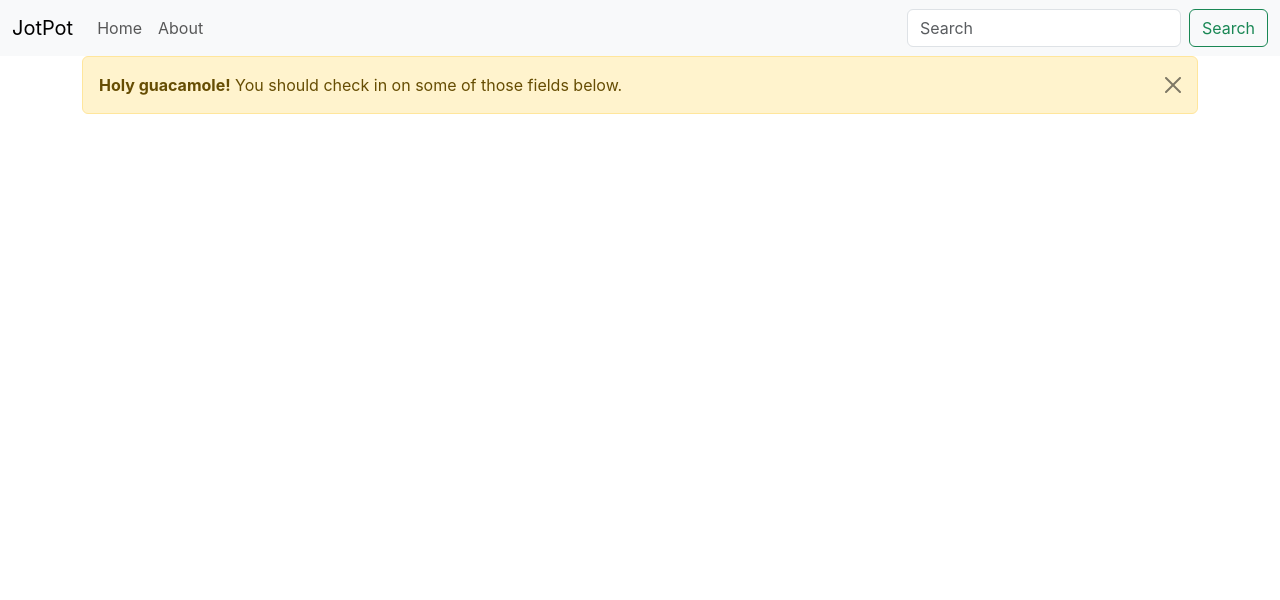
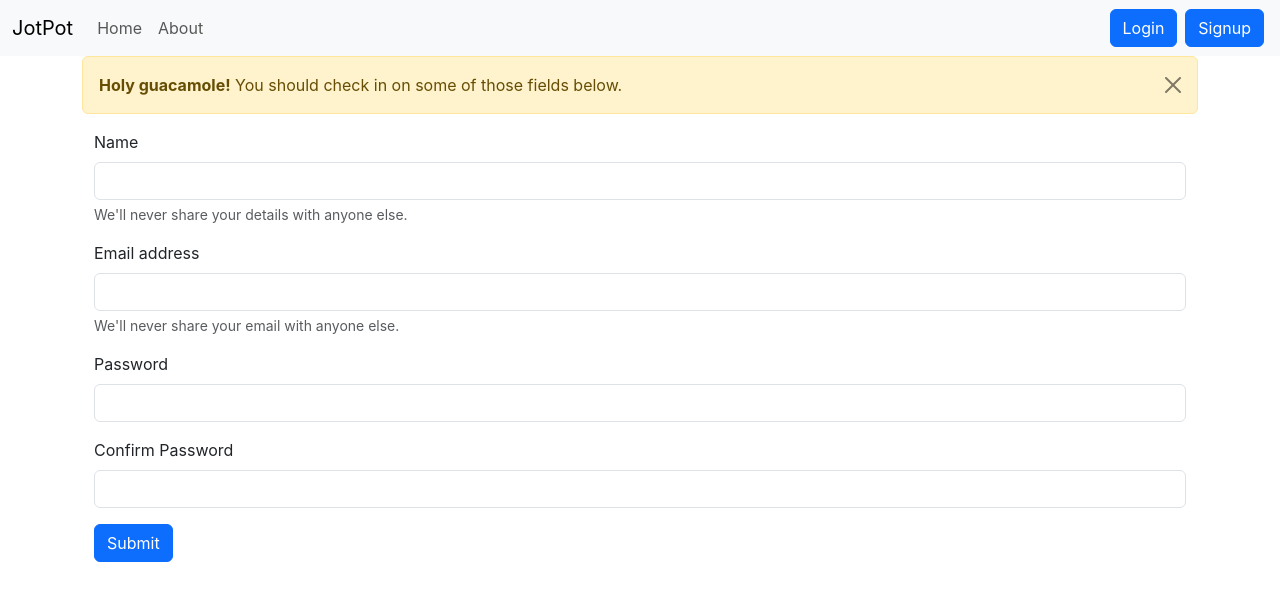
Before and after one commit to murdochroy2/jotpot, a React (Create React App) app: page /signup in a window 1280 px wide. Shown: the top 600 px of the page. Built offline with nearby package versions, Linux system fonts and the light colour scheme.

Commit message:
Add signup, login components.

```diff
--- a/src/App.js
+++ b/src/App.js
@@ -9,6 +9,8 @@ import Home from './components/Home';
 import About from './components/About';
 import NoteState from './context/Notes/NoteState';
 import Alert from './components/Alert';
+import Login from './components/Login';
+import Signup from './components/Signup';
 function App() {
   return (
     <>
@@ -22,6 +24,10 @@ function App() {
               </Route>
               <Route path="/about" element={<About />}>
               </Route>
+              <Route path="/login" element={<Login />}>
+              </Route>
+              <Route path="/signup" element={<Signup />}>
+              </Route>
             </Routes>
           </div>
         </Router>
--- /dev/null
+++ b/src/components/Login.js
@@ -0,0 +1,53 @@
+import React, { useState } from 'react'
+import { useNavigate } from 'react-router-dom'
+const Login = () => {
+    const host = "http://localhost:5000"
+    const emptyCredentials = { email: "", password: "" }
+    const [credentials, setCredentials] = useState(emptyCredentials)
+    const navigate = useNavigate()
+    const handleLoginFormSubmit = async (e) => {
+        e.preventDefault()
+        setCredentials(emptyCredentials)
+        const url = `${host}/api/auth/login`
+        const method = "POST"
+        const requestInit = {
+            method: method, // *GET, POST, PUT, DELETE, etc.
+            headers: {
+                "Content-Type": "application/json"
+            },
+            body: JSON.stringify(credentials) // body data type must match "Content-Type" header
+        }
+        const response = await fetch(url, requestInit)
+        const json = await response.json()
+        if (json.success) {
+            console.log("Login Successful")
+            localStorage.setItem('token', json.authToken)
+            // redirect
+            navigate("/")
+        }
+        else {
+            alert("Invalid Credentials")
+        }
+    }
+    const onChange = (e) => {
+        setCredentials({ ...credentials, [e.target.name]: e.target.value })
+    }
+    return (
+        <div>
+            <form onSubmit={handleLoginFormSubmit}>
+                <div className="mb-3">
+                    <label htmlFor="exampleInputEmail1" className="form-label">Email address</label>
+                    <input type="email" className="form-control" id="exampleInputEmail1" name="email" aria-describedby="emailHelp" onChange={onChange} value={credentials.email} />
+                    <div id="emailHelp" className="form-text">We'll never share your email with anyone else.</div>
+                </div>
+                <div className="mb-3">
+                    <label htmlFor="exampleInputPassword1" className="form-label">Password</label>
+                    <input type="password" className="form-control" id="exampleInputPassword1" name="password" onChange={onChange} value={credentials.password} />
+                </div>
+                <button type="submit" className="btn btn-primary">Submit</button>
+            </form>
+        </div>
+    )
+}
+
+export default Login
--- a/src/components/Navbar.js
+++ b/src/components/Navbar.js
@@ -25,8 +25,8 @@ const Navbar = () => {
             </li>
           </ul>
           <form className="d-flex" role="search">
-            <input className="form-control me-2" type="search" placeholder="Search" aria-label="Search" />
-            <button className="btn btn-outline-success" type="submit">Search</button>
+          <Link className="btn btn-primary mx-1" to="/login" role="button">Login</Link>
+          <Link className="btn btn-primary mx-1" to="/signup" role="button">Signup</Link>
           </form>
         </div>
       </div>
--- /dev/null
+++ b/src/components/Signup.js
@@ -0,0 +1,64 @@
+import React, { useState } from 'react'
+import { useNavigate } from 'react-router-dom'
+
+const Signup = () => {
+  const host = "http://localhost:5000"
+  const emptyCredentials = { name: "", email: "", password: "", cpassword: "" }
+  const [credentials, setCredentials] = useState(emptyCredentials)
+  const navigate = useNavigate()
+  const onChange = (e) => {
+    setCredentials({ ...credentials, [e.target.name]: e.target.value })
+  }
+  const handleSignupFormSubmit = async (e) => {
+    const {name, email, password} = credentials
+    e.preventDefault()
+    setCredentials(emptyCredentials)
+    const url = `${host}/api/auth/createuser`
+    const method = "POST"
+    const requestInit = {
+        method: method, // *GET, POST, PUT, DELETE, etc.
+        headers: {
+            "Content-Type": "application/json"
+        },
+        body: JSON.stringify({name, email, password}) // body data type must match "Content-Type" header
+    }
+    const response = await fetch(url, requestInit)
+    const json = await response.json()
+    if (json.success) {
+        console.log("Signup Successful")
+        localStorage.setItem('token', json.authToken)
+        // redirect
+        navigate("/")
+    }
+    else {
+        alert("Invalid Credentials")
+    }
+}
+  return (
+    <div className='container'>
+      <form onSubmit={handleSignupFormSubmit}>
+        <div className="mb-3">
+          <label htmlFor="inputName" className="form-label">Name</label>
+          <input type="text" className="form-control" id="inputName" aria-describedby="nameHelp" onChange={onChange} name='name'/>
+          <div id="nameHelp" className="form-text">We'll never share your details with anyone else.</div>
+        </div>
+        <div className="mb-3">
+          <label htmlFor="exampleInputEmail1" className="form-label">Email address</label>
+          <input type="email" className="form-control" id="exampleInputEmail1" aria-describedby="emailHelp" onChange={onChange} name='email'/>
+          <div id="emailHelp" className="form-text">We'll never share your email with anyone else.</div>
+        </div>
+        <div className="mb-3">
+          <label htmlFor="exampleInputPassword1" className="form-label">Password</label>
+          <input type="password" className="form-control" name="password" id="exampleInputPassword1" onChange={onChange} minLength={5} required/>
+        </div>
+        <div className="mb-3">
+          <label htmlFor="exampleConfirmPassword1" className="form-label">Confirm Password</label>
+          <input type="password" className="form-control" name='cpassword' id="exampleConfirmPassword1" onChange={onChange} minLength={5} required/>
+        </div>
+        <button type="submit" className="btn btn-primary">Submit</button>
+      </form>
+      </div>
+  )
+}
+
+export default Signup
```
Also changed, not shown: 1 other file (tests, documents, lock files or other folders).
